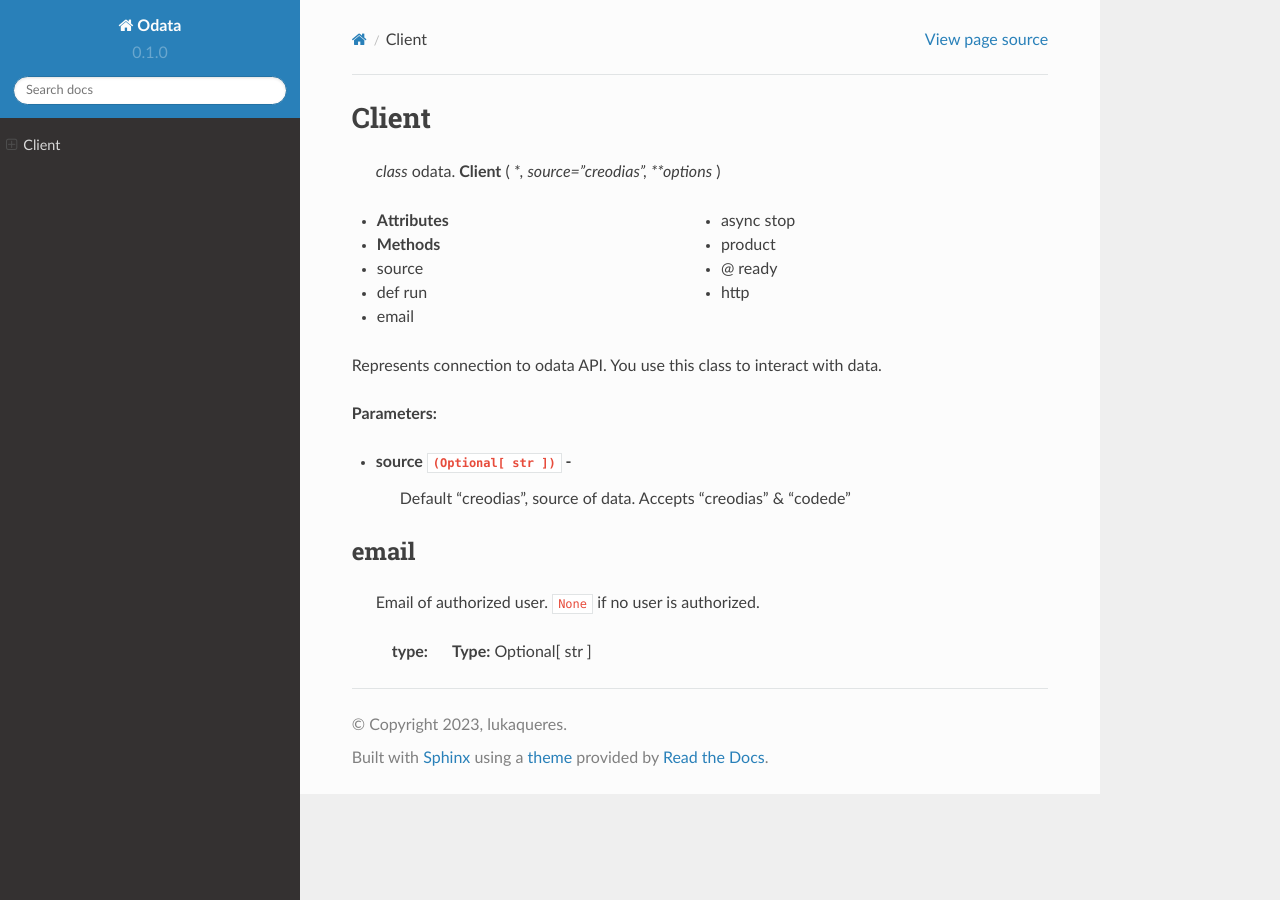
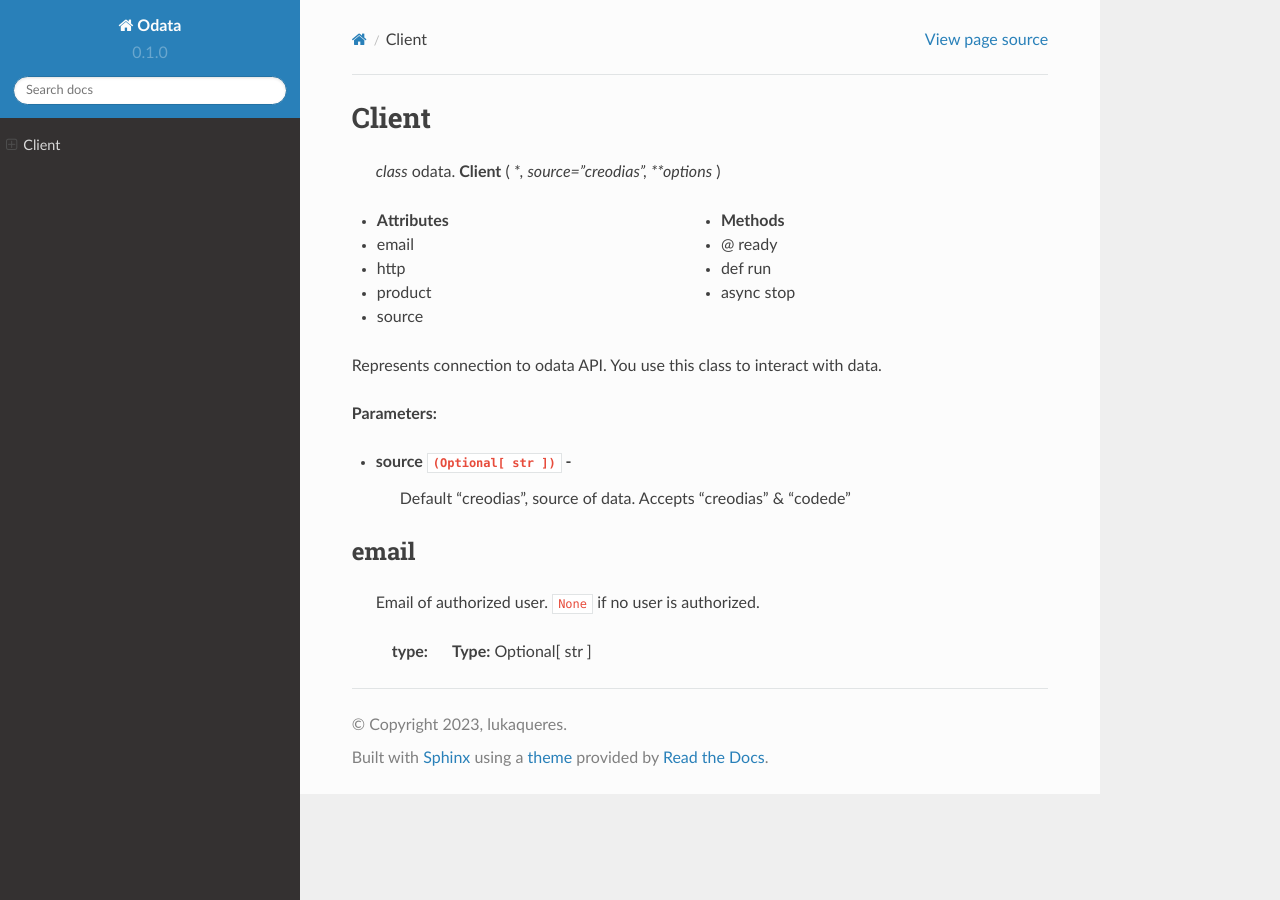
Before and after one commit to lukaqueres/odata, a Sphinx documentation site: the page built from docs/source/api.rst, in a window 1280 px wide. Built offline with Sphinx 7.4.7 and the Read the Docs theme 2.0.0, drawn with Linux system fonts in a browser that asks for light colours.

```diff
--- a/docs/source/api.rst
+++ b/docs/source/api.rst
@@ -6,14 +6,14 @@ Client
     :columns: 2
 
     * **Attributes**
+    * email
+    * http
+    * product
+    * source
     * **Methods**
-    * source
+    * @ ready
     * def run
-    * email
     * async stop
-    * product
-    * @ ready
-    * http
 
 Represents connection to odata API. You use this class to interact with data.
 
@@ -24,8 +24,9 @@ Represents connection to odata API. You use this class to interact with data.
 
 .. _client-email:
 
+
 email
-=====
+-----
     Email of authorized user. ``None`` if no user is authorized.
 
     :type: **Type:**
```
